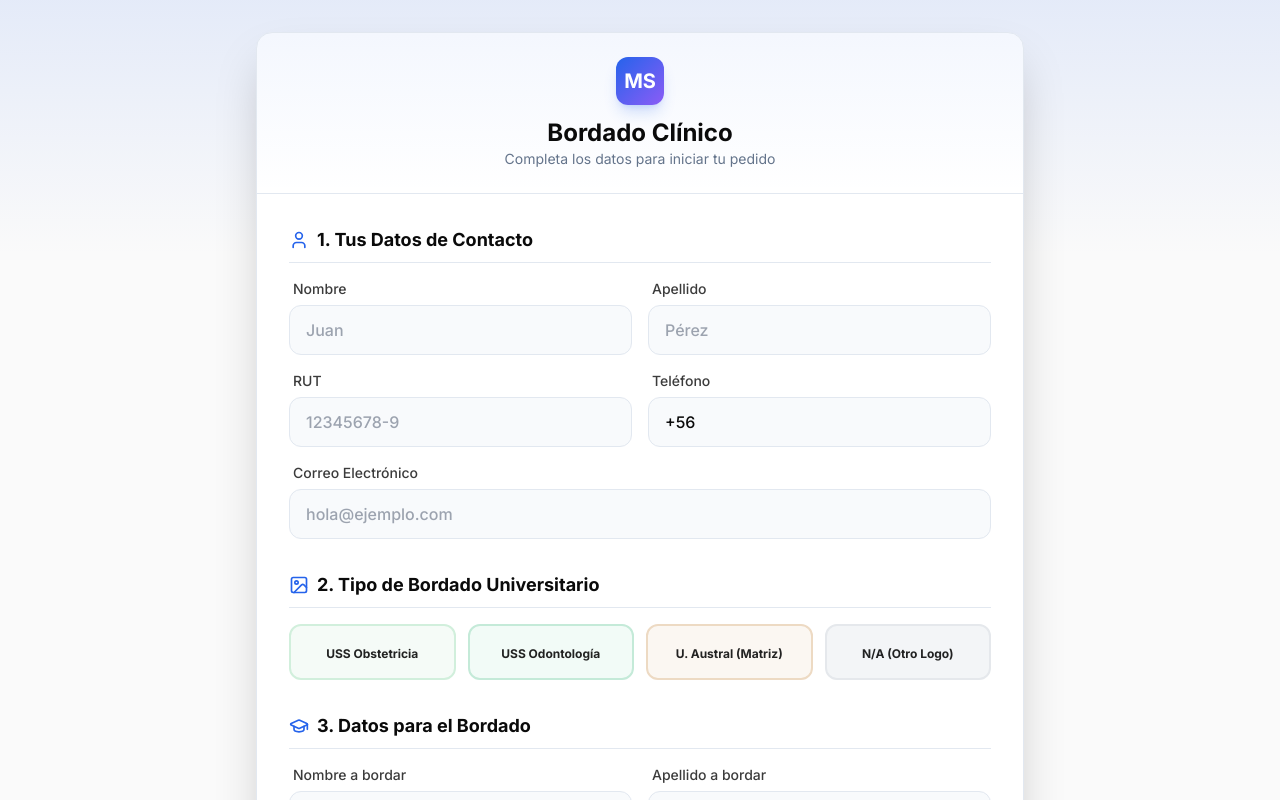
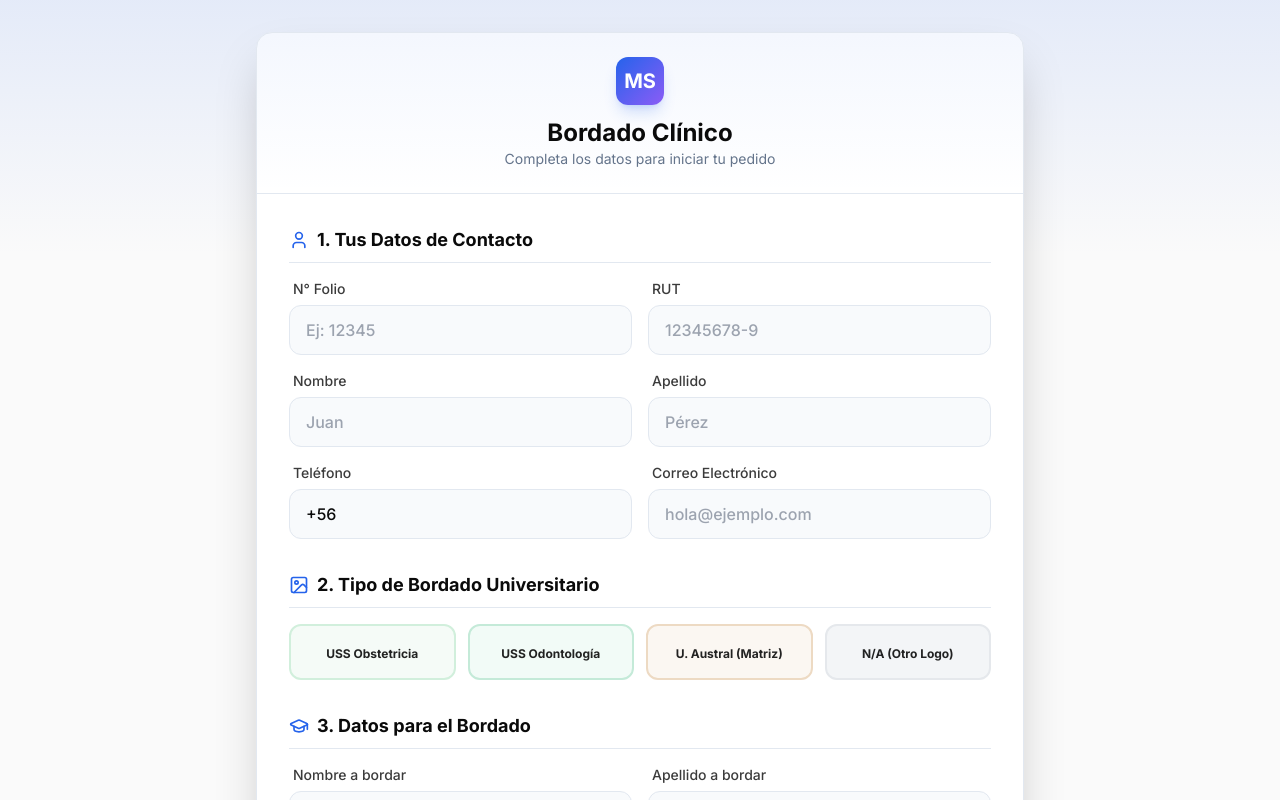
Before and after one commit to Abaquio/fideliza-plus, a React (Vite) app: page /bordados in a window 1280 px wide. Shown: the top 800 px of the page. Built offline with nearby package versions, Linux system fonts and the light colour scheme; no server answers.

Commit message:
nuevo campo de folio

```diff
--- a/src/components/BordadoPublico.jsx
+++ b/src/components/BordadoPublico.jsx
@@ -6,7 +6,6 @@ import {
   Upload, User, Mail, Phone, FileText, GraduationCap, AlignLeft, Image as ImageIcon
 } from "lucide-react"
 
-// ✅ Importamos tus validaciones
 import {
   normalizarRut,
   validarRut,
@@ -15,7 +14,6 @@ import {
   validarYNormalizarTelefono
 } from "../utils/validaciones"
 
-// ✅ Configuración de la URL de tu API
 function getApiBase() {
   const fromEnv = import.meta?.env?.VITE_API_URL
   if (fromEnv) return String(fromEnv).replace(/\/$/, "")
@@ -24,7 +22,6 @@ function getApiBase() {
   return "https://fideliza-plus.onrender.com"
 }
 
-// ✅ NUEVO MOTOR DE COMPRESIÓN DE IMÁGENES EN EL FRONTEND
 const compressImageToBase64 = (file) => {
   return new Promise((resolve, reject) => {
     const reader = new FileReader();
@@ -34,7 +31,7 @@ const compressImageToBase64 = (file) => {
       img.src = event.target.result;
       img.onload = () => {
         const canvas = document.createElement("canvas");
-        const MAX_WIDTH = 800; // Ancho máximo para que no pese casi nada
+        const MAX_WIDTH = 800;
 
         let width = img.width;
         let height = img.height;
@@ -50,7 +47,6 @@ const compressImageToBase64 = (file) => {
         const ctx = canvas.getContext("2d");
         ctx.drawImage(img, 0, 0, width, height);
 
-        // Comprimimos a JPEG con 70% de calidad
         const base64String = canvas.toDataURL("image/jpeg", 0.7);
         resolve(base64String);
       };
@@ -68,6 +64,7 @@ export default function BordadoPublico() {
   const [generalError, setGeneralError] = useState("")
 
   const [form, setForm] = useState({
+    contacto_folio: "", // ✅ NUEVO CAMPO
     contacto_nombre: "",
     contacto_apellido: "",
     contacto_rut: "",
@@ -84,6 +81,7 @@ export default function BordadoPublico() {
   const [logoFile, setLogoFile] = useState(null)
 
   const [errors, setErrors] = useState({
+    contacto_folio: "", // ✅ NUEVO ERROR
     contacto_nombre: "",
     contacto_apellido: "",
     contacto_rut: "",
@@ -104,7 +102,11 @@ export default function BordadoPublico() {
     let finalValue = value
     let errorMsg = ""
 
-    if (name === "contacto_rut") {
+    // ✅ Filtro para N° Folio (Solo números)
+    if (name === "contacto_folio") {
+      finalValue = value.replace(/\D/g, "")
+    }
+    else if (name === "contacto_rut") {
       finalValue = normalizarRut(value)
       if (finalValue.length > 7 && !validarRut(finalValue)) {
         errorMsg = "RUT inválido"
@@ -150,7 +152,6 @@ export default function BordadoPublico() {
     const file = e.target.files[0]
     setGeneralError("")
     if (file) {
-      // ✅ Subimos el límite de validación a 10MB
       if (file.size > 10 * 1024 * 1024) {
         setErrors(prev => ({ ...prev, logoFile: "El archivo es demasiado grande (Máx 10MB)" }))
         setLogoFile(null)
@@ -168,6 +169,8 @@ export default function BordadoPublico() {
     const newErrors = { ...errors }
     let hasError = false
 
+    // ✅ Validación de Folio requerido
+    if (!form.contacto_folio.trim()) { newErrors.contacto_folio = "Requerido"; hasError = true; }
     if (!validarRut(form.contacto_rut)) { newErrors.contacto_rut = "RUT inválido"; hasError = true; }
     if (form.contacto_nombre.trim().length < 2) { newErrors.contacto_nombre = "Requerido"; hasError = true; }
     if (form.contacto_apellido.trim().length < 2) { newErrors.contacto_apellido = "Requerido"; hasError = true; }
@@ -206,7 +209,6 @@ export default function BordadoPublico() {
     setLoading(true)
 
     try {
-      // ✅ Si hay logo, lo comprimimos a Base64 antes de enviarlo
       let logoBase64 = null;
       if (form.modelo_bordado === "otro" && logoFile) {
         try {
@@ -217,6 +219,7 @@ export default function BordadoPublico() {
       }
 
       const payload = {
+        contacto_folio: form.contacto_folio.trim(), // ✅ SE ENVÍA AL BACKEND
         contacto_nombre: form.contacto_nombre.trim(),
         contacto_apellido: form.contacto_apellido.trim(),
         contacto_rut: form.contacto_rut,
@@ -228,7 +231,6 @@ export default function BordadoPublico() {
         bordado_profesion: form.bordado_profesion.trim(),
         bordado_universidad: form.bordado_universidad.trim(),
         especificaciones: form.especificaciones.trim(),
-        // ✅ Se añade la imagen comprimida al envío
         logo_base64: logoBase64
       }
 
@@ -290,7 +292,6 @@ export default function BordadoPublico() {
 
       <div className="w-full max-w-3xl bg-card border border-border shadow-2xl rounded-2xl overflow-hidden z-10 animate-scale-in">
 
-        {/* ENCABEZADO */}
         <div className="bg-gradient-to-b from-primary/5 to-transparent p-6 text-center border-b border-border">
           <div className="w-12 h-12 bg-gradient-to-br from-primary to-accent rounded-xl flex items-center justify-center text-white font-bold text-xl mx-auto mb-3 shadow-lg shadow-primary/20">
             MS
@@ -314,6 +315,20 @@ export default function BordadoPublico() {
               <User className="w-5 h-5 text-primary" /> 1. Tus Datos de Contacto
             </h2>
             <div className="grid grid-cols-1 sm:grid-cols-2 gap-4">
+
+              {/* ✅ NUEVO CAMPO FOLIO Y RUT EN LA PRIMERA FILA */}
+              <div>
+                <label className="block text-sm font-medium mb-1.5 ml-1 text-foreground/80">N° Folio</label>
+                <input name="contacto_folio" type="text" inputMode="numeric" value={form.contacto_folio} onChange={handleChange} className={getInputClass(!!errors.contacto_folio)} placeholder="Ej: 12345" />
+                {errors.contacto_folio && <p className="text-xs text-red-500 mt-1 ml-1 flex items-center gap-1"><AlertCircle className="w-3 h-3"/> {errors.contacto_folio}</p>}
+              </div>
+              <div>
+                <label className="block text-sm font-medium mb-1.5 ml-1 text-foreground/80">RUT</label>
+                <input name="contacto_rut" value={form.contacto_rut} onChange={handleChange} maxLength={12} className={getInputClass(!!errors.contacto_rut)} placeholder="12345678-9" />
+                {errors.contacto_rut && <p className="text-xs text-red-500 mt-1 ml-1 flex items-center gap-1"><AlertCircle className="w-3 h-3"/> {errors.contacto_rut}</p>}
+              </div>
+
+              {/* ✅ NOMBRE Y APELLIDO EN LA SEGUNDA FILA */}
               <div>
                 <label className="block text-sm font-medium mb-1.5 ml-1 text-foreground/80">Nombre</label>
                 <input name="contacto_nombre" value={form.contacto_nombre} onChange={handleChange} onBlur={handleBlur} className={getInputClass(!!errors.contacto_nombre)} placeholder="Juan" />
@@ -324,21 +339,19 @@ export default function BordadoPublico() {
                 <input name="contacto_apellido" value={form.contacto_apellido} onChange={handleChange} onBlur={handleBlur} className={getInputClass(!!errors.contacto_apellido)} placeholder="Pérez" />
                 {errors.contacto_apellido && <p className="text-xs text-red-500 mt-1 ml-1 flex items-center gap-1"><AlertCircle className="w-3 h-3"/> {errors.contacto_apellido}</p>}
               </div>
-              <div>
-                <label className="block text-sm font-medium mb-1.5 ml-1 text-foreground/80">RUT</label>
-                <input name="contacto_rut" value={form.contacto_rut} onChange={handleChange} maxLength={12} className={getInputClass(!!errors.contacto_rut)} placeholder="12345678-9" />
-                {errors.contacto_rut && <p className="text-xs text-red-500 mt-1 ml-1 flex items-center gap-1"><AlertCircle className="w-3 h-3"/> {errors.contacto_rut}</p>}
-              </div>
+
+              {/* ✅ TELÉFONO Y CORREO EN LA TERCERA FILA */}
               <div>
                 <label className="block text-sm font-medium mb-1.5 ml-1 text-foreground/80 flex items-center gap-1">Teléfono</label>
                 <input name="contacto_telefono" type="tel" value={form.contacto_telefono} onChange={handleChange} onFocus={() => { if (!form.contacto_telefono) setForm(prev => ({...prev, contacto_telefono: "+56"})) }} className={getInputClass(!!errors.contacto_telefono)} placeholder="+56 9 ..." />
                 {errors.contacto_telefono && <p className="text-xs text-red-500 mt-1 ml-1 flex items-center gap-1"><AlertCircle className="w-3 h-3"/> {errors.contacto_telefono}</p>}
               </div>
-              <div className="sm:col-span-2">
+              <div>
                 <label className="block text-sm font-medium mb-1.5 ml-1 text-foreground/80 flex items-center gap-1">Correo Electrónico</label>
                 <input name="contacto_correo" type="email" value={form.contacto_correo} onChange={handleChange} className={getInputClass(!!errors.contacto_correo)} placeholder="hola@ejemplo.com" />
                 {errors.contacto_correo && <p className="text-xs text-red-500 mt-1 ml-1 flex items-center gap-1"><AlertCircle className="w-3 h-3"/> {errors.contacto_correo}</p>}
               </div>
+
             </div>
           </section>
 
@@ -407,7 +420,6 @@ export default function BordadoPublico() {
               <h2 className="flex items-center gap-2 text-lg font-bold text-foreground mb-2">
                 <Upload className="w-5 h-5 text-primary" /> 4. Adjunta tu Logo
               </h2>
-              {/* ✅ Texto actualizado para que el cliente sepa que puede subir hasta 10MB */}
               <p className="text-sm text-muted-foreground mb-4">Requerido en formato PNG o JPG (hasta 10MB. Se comprimirá automáticamente).</p>
 
               <div className="flex items-center justify-center w-full">
@@ -422,7 +434,6 @@ export default function BordadoPublico() {
                       <>
                         <Upload className="w-8 h-8 mb-3 text-primary/60" />
                         <p className="mb-1 text-sm text-foreground/80"><span className="font-semibold text-primary">Haz clic para subir</span> o arrastra</p>
-                        {/* ✅ Texto actualizado en la caja */}
                         <p className="text-xs text-muted-foreground">PNG, JPG (MAX. 10MB)</p>
                       </>
                     )}
```
Also changed, not shown: 1 other file (tests, documents, lock files or other folders).
